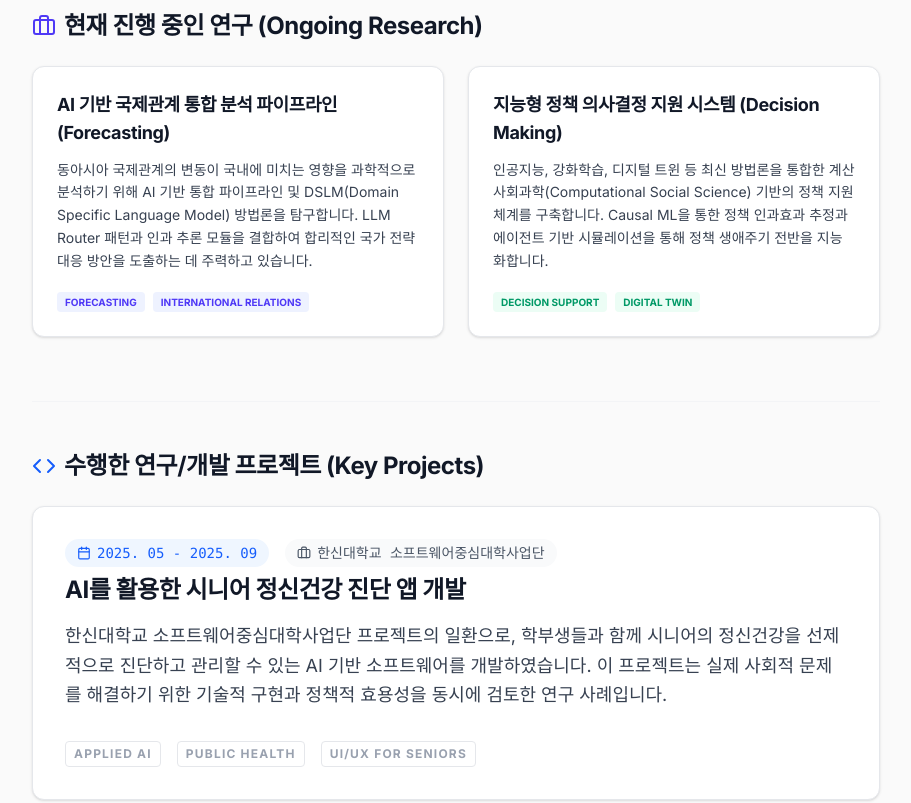
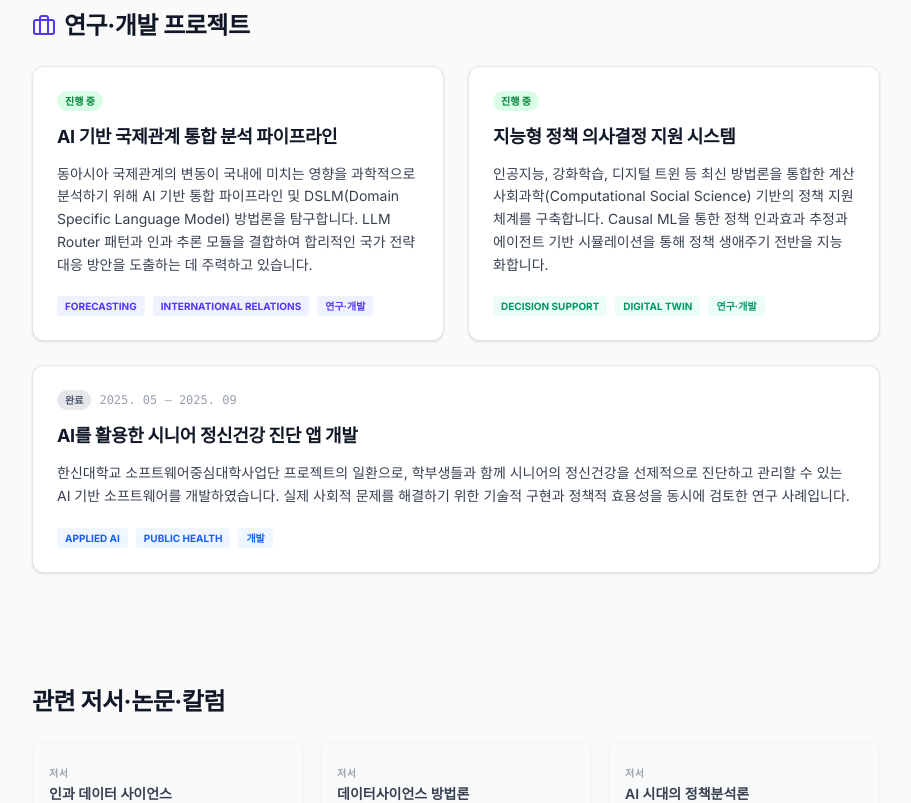
Before and after one commit to LeeSeogMin/my-life, a Next.js app: page /research in a window 1280 px wide. Shown: the part 600-1403 px from the top of the page, without its empty margins (184-1095 px from the left). Built offline with nearby package versions, Linux system fonts and the light colour scheme; no server answers.

Commit message:
feat: enhance research descriptions and unify project sections for clarity

```diff
--- a/src/app/page.tsx
+++ b/src/app/page.tsx
@@ -37,7 +37,7 @@ export default function Home() {
 
         {/* 한 줄 소개 + 학문적 여정 */}
         <p className="text-lg sm:text-xl text-gray-700 leading-relaxed max-w-3xl">
-          인문사회과학적 문제의식에서 출발하여, 데이터사이언스와 인공지능 기술을 활용한 AI 기반 정책 분석과 데이터 기반 사회과학 연구를 수행하는 융합 연구자. 정책 기획·평가, 인과추론, 공공 의사결정 시스템을 연구합니다.
+          인문사회과학적 문제의식에서 출발하여, 데이터사이언스와 인공지능 기술을 활용한 AI 기반 정책 분석과 데이터 기반 사회과학 연구를 수행하는 융합 연구자. 정책 기획·평가, 인과추론, 공공 의사결정 시스템을 연구하고 직접 설계·개발합니다.
         </p>
 
         {/* 학력 — 3단계 융합 궤적 (카드박스 + 화살표) */}
@@ -158,6 +158,7 @@ export default function Home() {
             정책을 일회적 개입이 아니라 <strong className="text-gray-900">실시간 상태(State) 데이터를 통해 지속적으로 적응하는
             시스템</strong>으로 진화시킨다. 이 패러다임을 <strong className="text-gray-900">상태 기반 적응형 정책(State-based Adaptive Policy)</strong>이라 부르며,
             이를 구현하기 위한 설계 아키텍처로 SAPD Framework를 제시하고 있다.
+            이 프레임워크를 기반으로 <strong className="text-gray-900">공공 의사결정 지원 시스템, AI 분석 파이프라인</strong> 등을 직접 설계·개발하고 있다.
           </p>
         </div>
 
--- a/src/app/research/page.tsx
+++ b/src/app/research/page.tsx
@@ -112,66 +112,57 @@ export default function ResearchPage() {
                 </div>
             </section>
 
-            {/* Ongoing Research Projects - Second Priority */}
+            {/* 연구·개발 프로젝트 (통합) */}
             <section className="space-y-6 pt-12 border-t border-gray-100">
                 <h2 className="text-2xl font-bold text-gray-900 flex items-center gap-2">
                     <Briefcase className="w-6 h-6 text-indigo-600" />
-                    현재 진행 중인 연구 (Ongoing Research)
+                    연구·개발 프로젝트
                 </h2>
                 <div className="grid gap-6 md:grid-cols-2">
                     <div className="bg-white border border-gray-200 rounded-xl p-6 shadow-sm hover:shadow-md transition-shadow space-y-3">
-                        <h3 className="text-lg font-bold text-gray-900">AI 기반 국제관계 통합 분석 파이프라인 (Forecasting)</h3>
+                        <div className="flex items-center gap-2">
+                            <span className="text-[10px] font-bold bg-green-100 text-green-700 px-2 py-0.5 rounded-full">진행 중</span>
+                        </div>
+                        <h3 className="text-lg font-bold text-gray-900">AI 기반 국제관계 통합 분석 파이프라인</h3>
                         <p className="text-gray-600 text-sm leading-relaxed">
                             동아시아 국제관계의 변동이 국내에 미치는 영향을 과학적으로 분석하기 위해 AI 기반 통합 파이프라인 및 DSLM(Domain Specific Language Model) 방법론을 탐구합니다. LLM Router 패턴과 인과 추론 모듈을 결합하여 합리적인 국가 전략 대응 방안을 도출하는 데 주력하고 있습니다.
                         </p>
-                        <div className="flex gap-2 pt-2">
+                        <div className="flex flex-wrap gap-2 pt-2">
                             <span className="text-[10px] font-bold bg-indigo-50 text-indigo-600 px-2 py-0.5 rounded uppercase">Forecasting</span>
                             <span className="text-[10px] font-bold bg-indigo-50 text-indigo-600 px-2 py-0.5 rounded uppercase">International Relations</span>
+                            <span className="text-[10px] font-bold bg-indigo-50 text-indigo-600 px-2 py-0.5 rounded uppercase">연구·개발</span>
                         </div>
                     </div>
 
                     <div className="bg-white border border-gray-200 rounded-xl p-6 shadow-sm hover:shadow-md transition-shadow space-y-3">
-                        <h3 className="text-lg font-bold text-gray-900">지능형 정책 의사결정 지원 시스템 (Decision Making)</h3>
+                        <div className="flex items-center gap-2">
+                            <span className="text-[10px] font-bold bg-green-100 text-green-700 px-2 py-0.5 rounded-full">진행 중</span>
+                        </div>
+                        <h3 className="text-lg font-bold text-gray-900">지능형 정책 의사결정 지원 시스템</h3>
                         <p className="text-gray-600 text-sm leading-relaxed">
                             인공지능, 강화학습, 디지털 트윈 등 최신 방법론을 통합한 계산사회과학(Computational Social Science) 기반의 정책 지원 체계를 구축합니다. Causal ML을 통한 정책 인과효과 추정과 에이전트 기반 시뮬레이션을 통해 정책 생애주기 전반을 지능화합니다.
                         </p>
-                        <div className="flex gap-2 pt-2">
+                        <div className="flex flex-wrap gap-2 pt-2">
                             <span className="text-[10px] font-bold bg-emerald-50 text-emerald-600 px-2 py-0.5 rounded uppercase">Decision Support</span>
                             <span className="text-[10px] font-bold bg-emerald-50 text-emerald-600 px-2 py-0.5 rounded uppercase">Digital Twin</span>
+                            <span className="text-[10px] font-bold bg-emerald-50 text-emerald-600 px-2 py-0.5 rounded uppercase">연구·개발</span>
                         </div>
                     </div>
-                </div>
-            </section>
 
-            {/* Applied AI & Development Project (Key Projects) - Third Priority */}
-            <section className="space-y-6 pt-12 border-t border-gray-100">
-                <h2 className="text-2xl font-bold text-gray-900 flex items-center gap-2">
-                    <Code className="w-6 h-6 text-blue-600" />
-                    수행한 연구/개발 프로젝트 (Key Projects)
-                </h2>
-                <div className="bg-white border border-gray-200 rounded-xl overflow-hidden shadow-sm hover:shadow-md transition-shadow">
-                    <div className="p-8 space-y-4">
-                        <div className="flex flex-wrap items-center gap-4 text-sm font-mono text-blue-600 mb-2">
-                            <span className="flex items-center gap-1.5 bg-blue-50 px-3 py-1 rounded-full">
-                                <Calendar className="w-3.5 h-3.5" />
-                                2025. 05 - 2025. 09
-                            </span>
-                            <span className="flex items-center gap-1.5 bg-gray-50 text-gray-600 px-3 py-1 rounded-full">
-                                <Briefcase className="w-3.5 h-3.5" />
-                                한신대학교 소프트웨어중심대학사업단
-                            </span>
+                    <div className="bg-white border border-gray-200 rounded-xl p-6 shadow-sm hover:shadow-md transition-shadow space-y-3 md:col-span-2">
+                        <div className="flex items-center gap-2">
+                            <span className="text-[10px] font-bold bg-gray-200 text-gray-600 px-2 py-0.5 rounded-full">완료</span>
+                            <span className="text-xs text-gray-400 font-mono">2025. 05 – 2025. 09</span>
                         </div>
-                        <h3 className="text-2xl font-bold text-gray-900 leading-tight">
-                            AI를 활용한 시니어 정신건강 진단 앱 개발
-                        </h3>
-                        <p className="text-gray-700 leading-relaxed text-lg">
+                        <h3 className="text-lg font-bold text-gray-900">AI를 활용한 시니어 정신건강 진단 앱 개발</h3>
+                        <p className="text-gray-600 text-sm leading-relaxed">
                             한신대학교 소프트웨어중심대학사업단 프로젝트의 일환으로, 학부생들과 함께 시니어의 정신건강을 선제적으로 진단하고 관리할 수 있는 AI 기반 소프트웨어를 개발하였습니다.
-                            이 프로젝트는 실제 사회적 문제를 해결하기 위한 기술적 구현과 정책적 효용성을 동시에 검토한 연구 사례입니다.
+                            실제 사회적 문제를 해결하기 위한 기술적 구현과 정책적 효용성을 동시에 검토한 연구 사례입니다.
                         </p>
-                        <div className="pt-4 flex gap-4">
-                            <span className="text-xs font-bold uppercase tracking-widest text-gray-400 border border-gray-200 px-2 py-1 rounded">Applied AI</span>
-                            <span className="text-xs font-bold uppercase tracking-widest text-gray-400 border border-gray-200 px-2 py-1 rounded">Public Health</span>
-                            <span className="text-xs font-bold uppercase tracking-widest text-gray-400 border border-gray-200 px-2 py-1 rounded">UI/UX for Seniors</span>
+                        <div className="flex flex-wrap gap-2 pt-2">
+                            <span className="text-[10px] font-bold bg-blue-50 text-blue-600 px-2 py-0.5 rounded uppercase">Applied AI</span>
+                            <span className="text-[10px] font-bold bg-blue-50 text-blue-600 px-2 py-0.5 rounded uppercase">Public Health</span>
+                            <span className="text-[10px] font-bold bg-blue-50 text-blue-600 px-2 py-0.5 rounded uppercase">개발</span>
                         </div>
                     </div>
                 </div>
```
